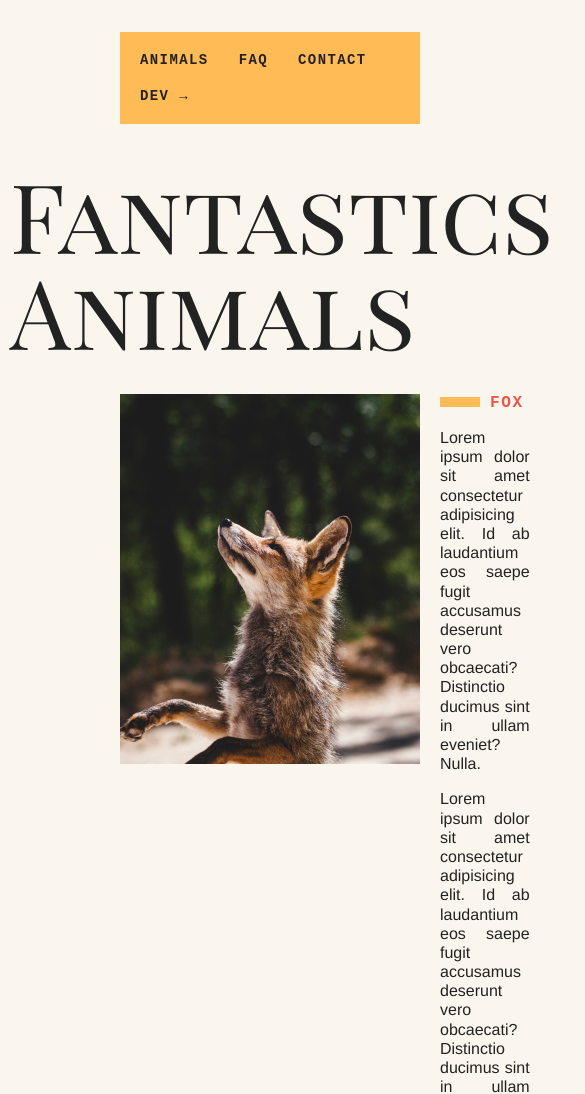
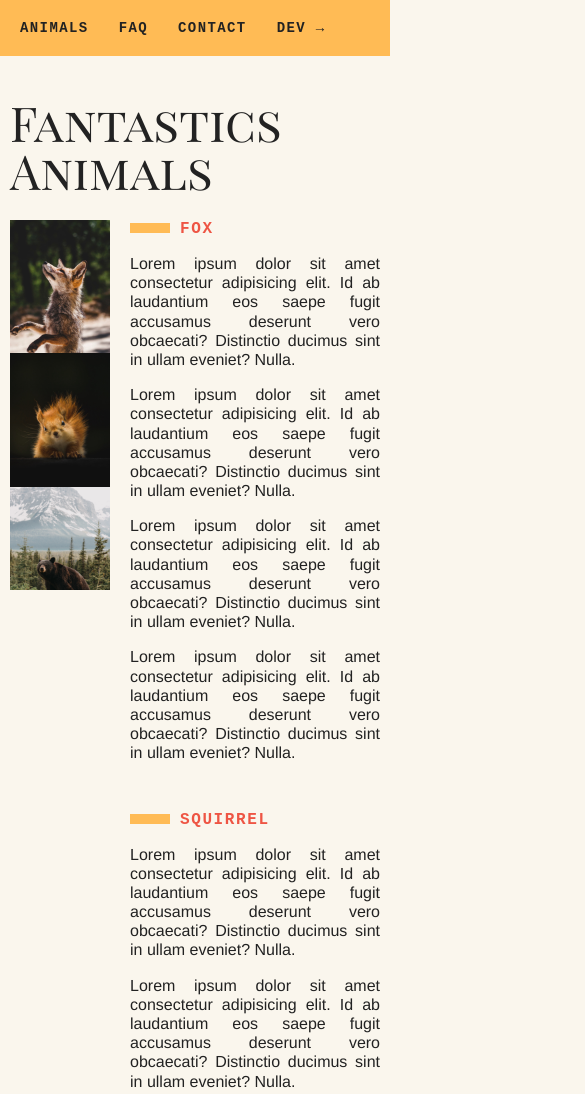
Before and after one commit to dyhalmeida/FantasticAnimals, a website: page index.html in a window 390 px wide. Shown: the top 1094 px of the page, 585 px wide, since content can reach past the window. Drawn offline with Linux system fonts and the light colour scheme.

Commit message:
feat: responsividade CSS

```diff
--- a/css/style.css
+++ b/css/style.css
@@ -212,3 +212,42 @@ body {
   font-family: "IBM Plex Mono", monospace;
   font-weight: bold;
 }
+
+@media (max-width: 700px) {
+  body {
+    grid-template-columns: 1fr;
+  }
+
+  .menu,
+  .grid,
+  .copyright {
+    grid-column: 1;
+  }
+
+  .grid {
+    grid-template-columns: 100px 1fr;
+    grid-gap: 10px;
+  }
+
+  .animals > ul {
+    grid-column: 1;
+  }
+
+  .faq > dl,
+  .data,
+  .map {
+    grid-column: 1 / 3;
+  }
+
+  .grid h1 {
+    font-size: 3rem;
+  }
+
+  .menu {
+    margin-top: 0px;
+  }
+
+  .copyright {
+    margin-bottom: 0px;
+  }
+}
```
